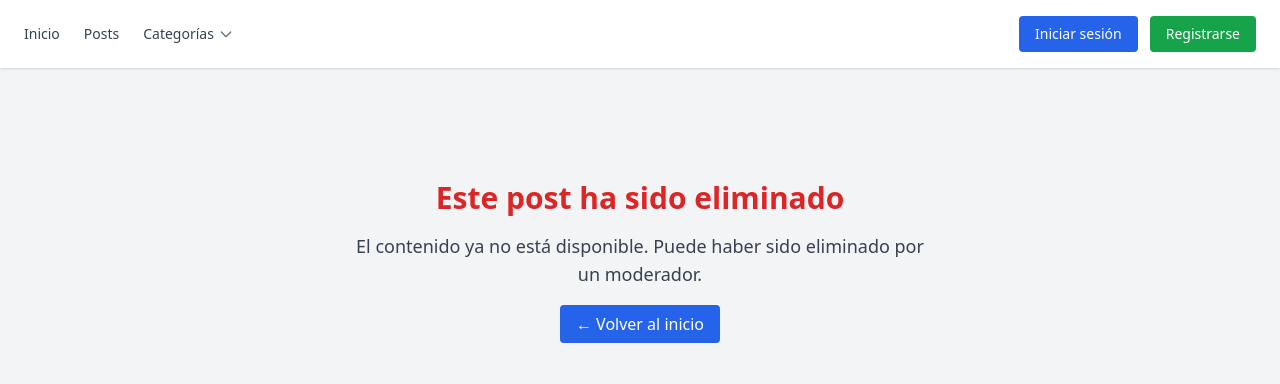
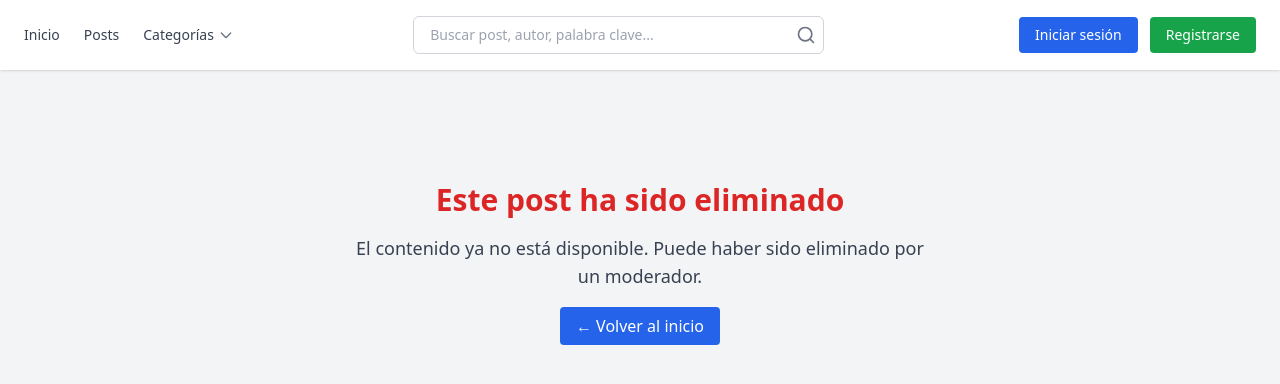
Before and after one commit to zma99/blog_django, a Django app: page /posts/post/1/deleted/ in a window 1280 px wide. Shown: the top 384 px of the page. Run offline with Django 5.2, Linux system fonts and the light colour scheme; data that the repository does not hold is empty; some libraries are stand-ins or nearby versions.

Commit message:
Búsqueda activada

```diff
--- a/templates/base.html
+++ b/templates/base.html
@@ -66,6 +66,24 @@
             </div>
         </nav>
 
+        <!-- Barra de búsqueda -->
+        <form method="get" action="{% url 'posts:list' %}" class="hidden md:block w-1/3 mr-4">
+            <div class="relative">
+                <input type="text" name="q" value="{{ search_query }}" placeholder="Buscar post, autor, palabra clave..."
+                class="w-full border border-gray-300 rounded-md px-4 py-2 text-sm focus:outline-none focus:ring-2 focus:ring-blue-500" />
+                <button type="submit" class="absolute right-2 top-1/2 transform -translate-y-1/2 text-gray-500 hover:text-blue-600">
+                <svg class="w-5 h-5" fill="none" stroke="currentColor" viewBox="0 0 24 24">
+                    <path stroke-linecap="round" stroke-linejoin="round" stroke-width="2"
+                        d="M21 21l-4.35-4.35M11 19a8 8 0 100-16 8 8 0 000 16z" />
+                </svg>
+                </button>
+            </div>
+        </form>
+        <form method="get" action="{% url 'posts:list' %}" class="md:hidden mt-2">
+            <input type="text" name="q" value="{{ search_query }}" placeholder="Buscar..."
+                class="w-full border border-gray-300 rounded-md px-3 py-2 text-sm focus:outline-none focus:ring-2 focus:ring-blue-500" />
+        </form>
+
         <!-- Usuario autenticado o no -->
         <div class="relative" id="user-menu-container">
             {% if user.is_authenticated %}
```
Also changed, not shown: apps/posts/views/list.py (+11 -2 lines).
